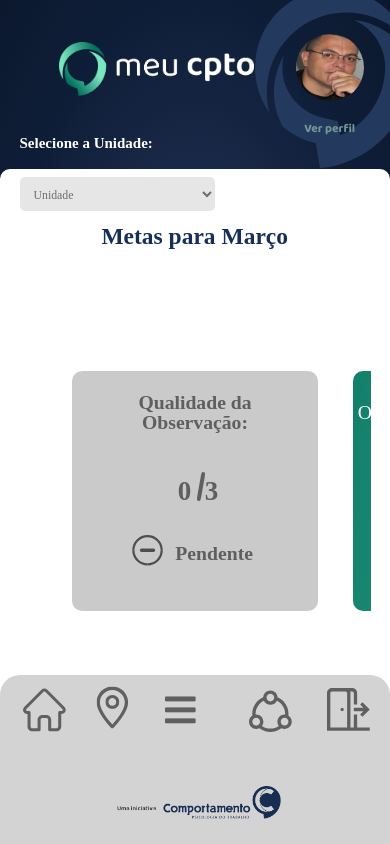
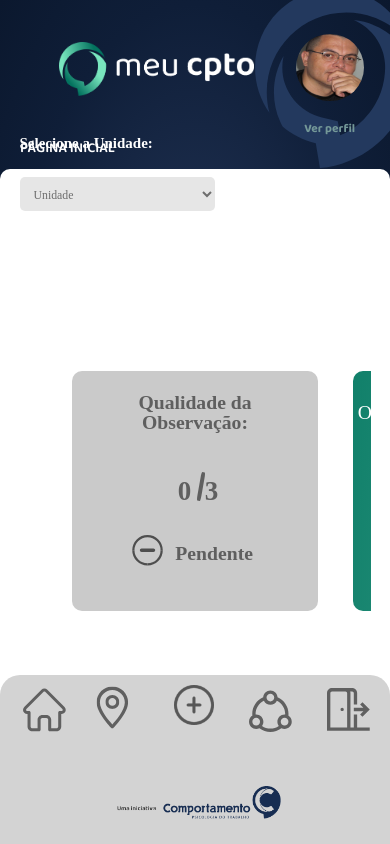
Before and after one commit to markusknauer1/MeuCPTO, a React (Create React App) app: page /Home in a window 390 px wide. Built offline with nearby package versions, Linux system fonts and the light colour scheme; a web font is replaced by a local one.

Commit message:
Atualização

```diff
--- a/src/Components/SideBar-right/SidebarMobile.tsx
+++ b/src/Components/SideBar-right/SidebarMobile.tsx
@@ -16,9 +16,7 @@ function SidebarMobile() {
     <>
       <IconContext.Provider value={{ color: 'hsl(0, 0%, 100%)' }}>
         <div className="navbar">
-          <Link to="#" className="NavButtomDireita">
-            <i className="fas fa-bars" onClick={showSidebar}></i>
-          </Link>
+          <button onClick={showSidebar} className="NavButtomDireita"></button>
           <nav className={sidebar ? 'nav-menu active' : 'nav-menu'}>
             {/* logoSuperior */}
             <img className="Moblogo" src={logo} alt="logo" />
--- a/src/pages/Home.tsx
+++ b/src/pages/Home.tsx
@@ -30,9 +30,9 @@ function Home() {
 
       <SideBar />
       <div className="page">
-        <h5 className="MetaMes1">PÁGINA INICIAL</h5>
+        <h5 className="subtcad1">PÁGINA INICIAL</h5>
         <Link to="/Home">
-          <label className="MetaMes2">Metas para Março</label>
+          <label className="subtcad2">Metas para Março</label>
         </Link>
 
         <div></div>
--- a/src/pages/SubMenuPages/SubMenuEmpresas/SubMenuEmpresas.tsx
+++ b/src/pages/SubMenuPages/SubMenuEmpresas/SubMenuEmpresas.tsx
@@ -1,3 +1,4 @@
+import { useState } from 'react'
 import ProfileDireita from '../../../Components/ProfileDireita'
 import SideBar from '../../../Components/SideBar'
 import SideBarDireita from '../../../Components/SideBar-right/SideBarDireita'
@@ -6,6 +7,9 @@ import '../../../styles/pages/SubMenuPages/SubMenuEmpresas/SubMenuEmpresas.css'
 import Modal from './modal-Empresas/AlterarRegistroEmpresas'
 
 function SubMenuEmpresas() {
+  const [sidebar, setSidebar] = useState(true)
+
+  const showSidebar = () => setSidebar(!sidebar)
   return (
     <div className="HomePage">
       <div>
--- a/src/styles/components/SideBarDireita/SidebarMobile.css
+++ b/src/styles/components/SideBarDireita/SidebarMobile.css
@@ -1,16 +1,25 @@
 .navbar {
   position: absolute;
-  font-size: 30px;
-  left: 96%;
+  width: 38px;
+  height: 38px;
+  left: 83%;
   bottom: 2%;
   z-index: 2;
 }
 
 /* botao open */
 .NavButtomDireita {
-  background: none;
+  background-image: url(/src/Images/hamburguer.png);
+  background-color: transparent;
+  border: none;
+  background-size: 35px;
+  background-repeat: no-repeat;
+  width: 49px;
+  height: 50px;
   transition: 1000ms;
-  color: rgb(95, 95, 95);
+  cursor: pointer;
+  filter: invert(100%) sepia(8%) saturate(0%) hue-rotate(295deg) brightness(0%)
+    contrast(106%);
 }
 /* botao close */
 .close-background {
@@ -213,13 +222,29 @@ span {
   } */
 @media screen and (max-width: 1024px) {
   .navbar {
+    position: absolute;
+    width: 100px;
+    height: 100px;
+    left: 86%;
+    bottom: 2%;
+    z-index: 2;
     background-color: transparent;
-    position: fixed;
-    left: 900px;
-    top: 92%;
-    font-size: 70px;
-    border-radius: 50px;
-    z-index: 99;
+  }
+
+  /* botao open */
+  .NavButtomDireita {
+    background-image: url(/src/Images/hamburguer.png);
+    background-color: transparent;
+    border: none;
+    background-position: center center;
+    background-size: 80px 100px;
+    background-repeat: no-repeat;
+    width: 100px;
+    height: 100px;
+    transition: 1000ms;
+    cursor: pointer;
+    filter: invert(100%) sepia(8%) saturate(0%) hue-rotate(295deg)
+      brightness(80%) contrast(106%);
   }
   .nav-menu {
     width: 31%;
@@ -326,13 +351,29 @@ span {
 }
 @media screen and (max-width: 780px) {
   .navbar {
+    position: absolute;
+    width: 60px;
+    height: 60px;
+    left: 87%;
+    bottom: 3%;
+    z-index: 2;
     background-color: transparent;
-    position: fixed;
-    left: 670px;
-    top: 92%;
-    font-size: 60px;
-    border-radius: 50px;
-    z-index: 99;
+  }
+
+  /* botao open */
+  .NavButtomDireita {
+    background-image: url(/src/Images/hamburguer.png);
+    background-color: transparent;
+    border: none;
+    background-position: center center;
+    background-size: 50px 70px;
+    background-repeat: no-repeat;
+    width: 60px;
+    height: 60px;
+    transition: 1000ms;
+    cursor: pointer;
+    filter: invert(100%) sepia(8%) saturate(0%) hue-rotate(295deg)
+      brightness(80%) contrast(106%);
   }
   .nav-menu {
     background-color: rgb(219, 219, 219);
@@ -447,13 +488,29 @@ span {
 }
 @media screen and (max-width: 500px) {
   .navbar {
+    position: absolute;
+    width: 60px;
+    height: 60px;
+    left: 42%;
+    top: 80%;
+    z-index: 2;
     background-color: transparent;
-    position: fixed;
-    left: 165px;
-    top: 82%;
-    font-size: 35px;
-    border-radius: 50px;
-    z-index: 99;
+  }
+
+  /* botao open */
+  .NavButtomDireita {
+    background-image: url(/src/Images/mais.png);
+    background-color: transparent;
+    border: none;
+    background-position: center center;
+    background-size: 40px 40px;
+    background-repeat: no-repeat;
+    width: 60px;
+    height: 60px;
+    transition: 1000ms;
+    cursor: pointer;
+    filter: invert(100%) sepia(8%) saturate(0%) hue-rotate(295deg)
+      brightness(50%) contrast(106%);
   }
   .nav-menu {
     background-color: rgb(219, 219, 219);
@@ -472,10 +529,6 @@ span {
     transition: 0.5s;
   }
 
-  /* botao open */
-  .NavButtomDireita {
-    background: none;
-  }
   /* botao close */
   .close-background {
     background-image: url(/src/Images/background.svg);
```
Also changed, not shown: src/Images/hamburguer.png (added), src/Images/mais.png (added).
